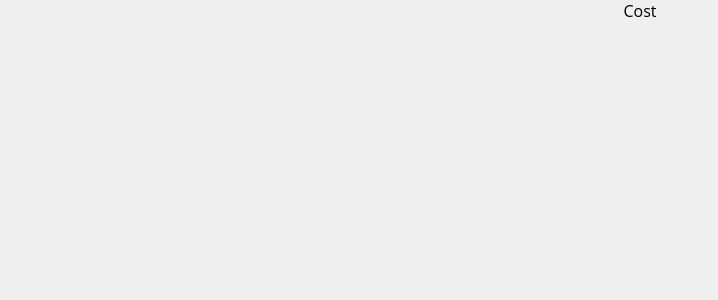
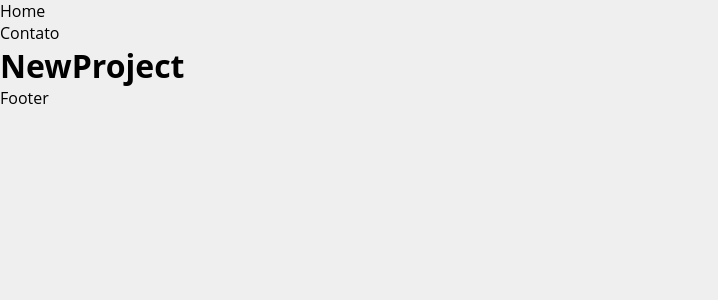
Before and after one commit to ArthurCunha-Dev/costs, a React (Create React App) app: page /newproject in a window 1280 px wide. Shown: the top 300 px of the page, without its empty margins (0-718 px from the left). Built offline with nearby package versions, Linux system fonts and the light colour scheme.

Commit message:
add arquivos de pages

```diff
--- a/package.json
+++ b/package.json
@@ -8,6 +8,7 @@
     "@testing-library/user-event": "^13.5.0",
     "react": "^18.3.1",
     "react-dom": "^18.3.1",
+    "react-router-dom": "^6.25.1",
     "react-scripts": "5.0.1",
     "web-vitals": "^2.1.4"
   },
--- a/src/App.js
+++ b/src/App.js
@@ -1,11 +1,24 @@
-
-import './App.css';
+import { BrowserRouter as Router, Routes, Route } from 'react-router-dom';
+import Home from './components/pages/Home';
+import Company from './components/pages/Company';
+import Contact from './components/pages/Contact';
+import NewProject from './components/pages/NewProject';
 
 function App() {
   return (
-    <div className="App">
-      <p>Cost</p>
-    </div>
+    <Router>
+      <ul>
+        <li>Home</li>
+        <li>Contato</li>
+      </ul>
+      <Routes>
+        <Route path="/" element={<Home />} />
+        <Route path="/company" element={<Company />} />
+        <Route path="/contact" element={<Contact />} />
+        <Route path="/newproject" element={<NewProject />} />
+      </Routes>
+      <p>Footer</p>
+    </Router>
   );
 }
 
--- /dev/null
+++ b/src/components/pages/Company.js
@@ -0,0 +1,9 @@
+
+
+function Company (){
+    return(
+        <h1> Company</h1>
+    )
+}
+
+export default Company;
--- /dev/null
+++ b/src/components/pages/Contact.js
@@ -0,0 +1,9 @@
+
+
+function Contact (){
+    return(
+        <h1> Contact</h1>
+    )
+}
+
+export default Contact;
--- /dev/null
+++ b/src/components/pages/Home.js
@@ -0,0 +1,9 @@
+
+
+function Home (){
+    return(
+        <h1> home</h1>
+    )
+}
+
+export default Home;
--- /dev/null
+++ b/src/components/pages/NewProject.js
@@ -0,0 +1,9 @@
+
+
+function NewProject (){
+    return(
+        <h1> NewProject</h1>
+    )
+}
+
+export default NewProject;
```
Also changed, not shown: src/components/outros.js (added), src/components/pages/Home.modole.css (added), 1 other file (tests, documents, lock files or other folders).
